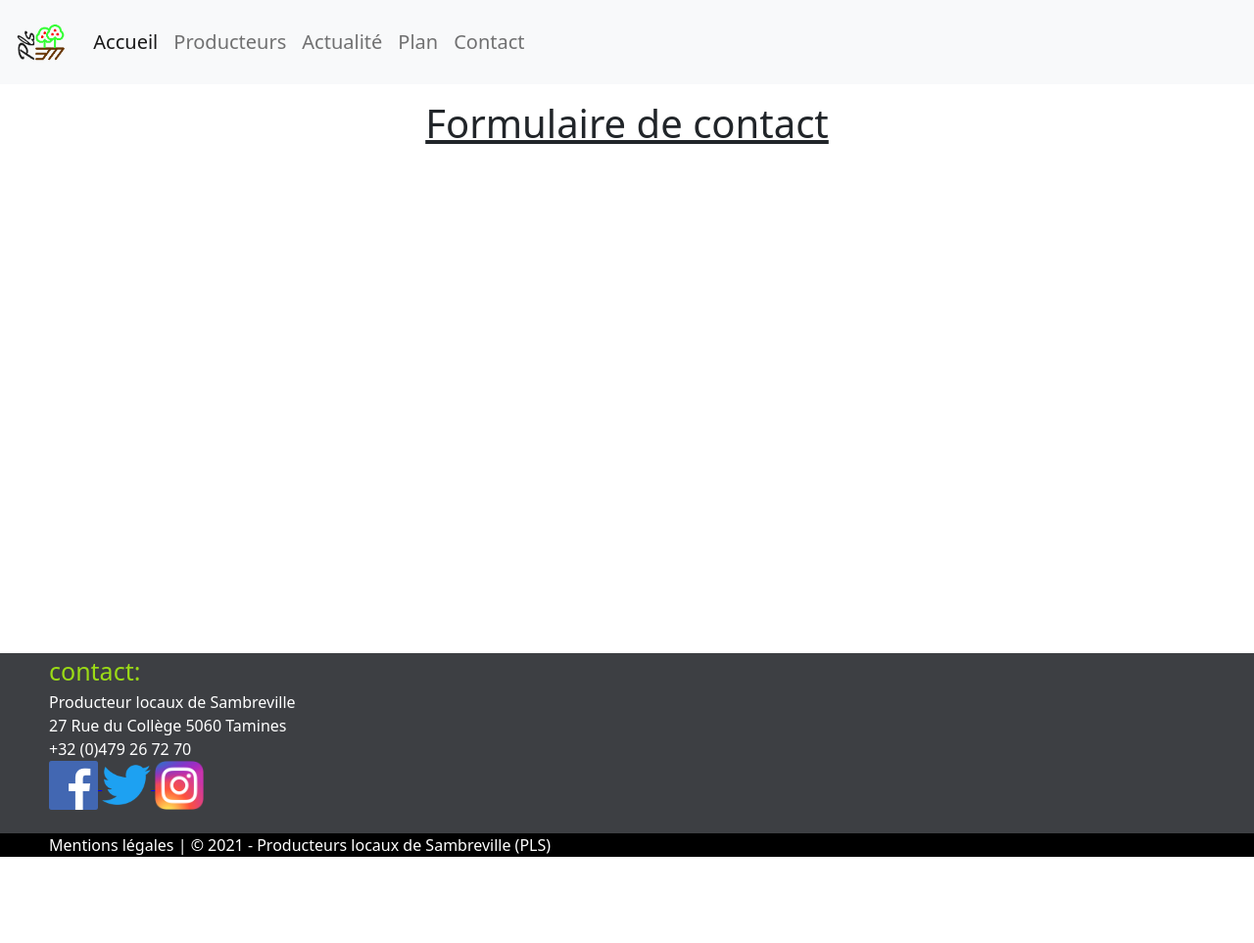
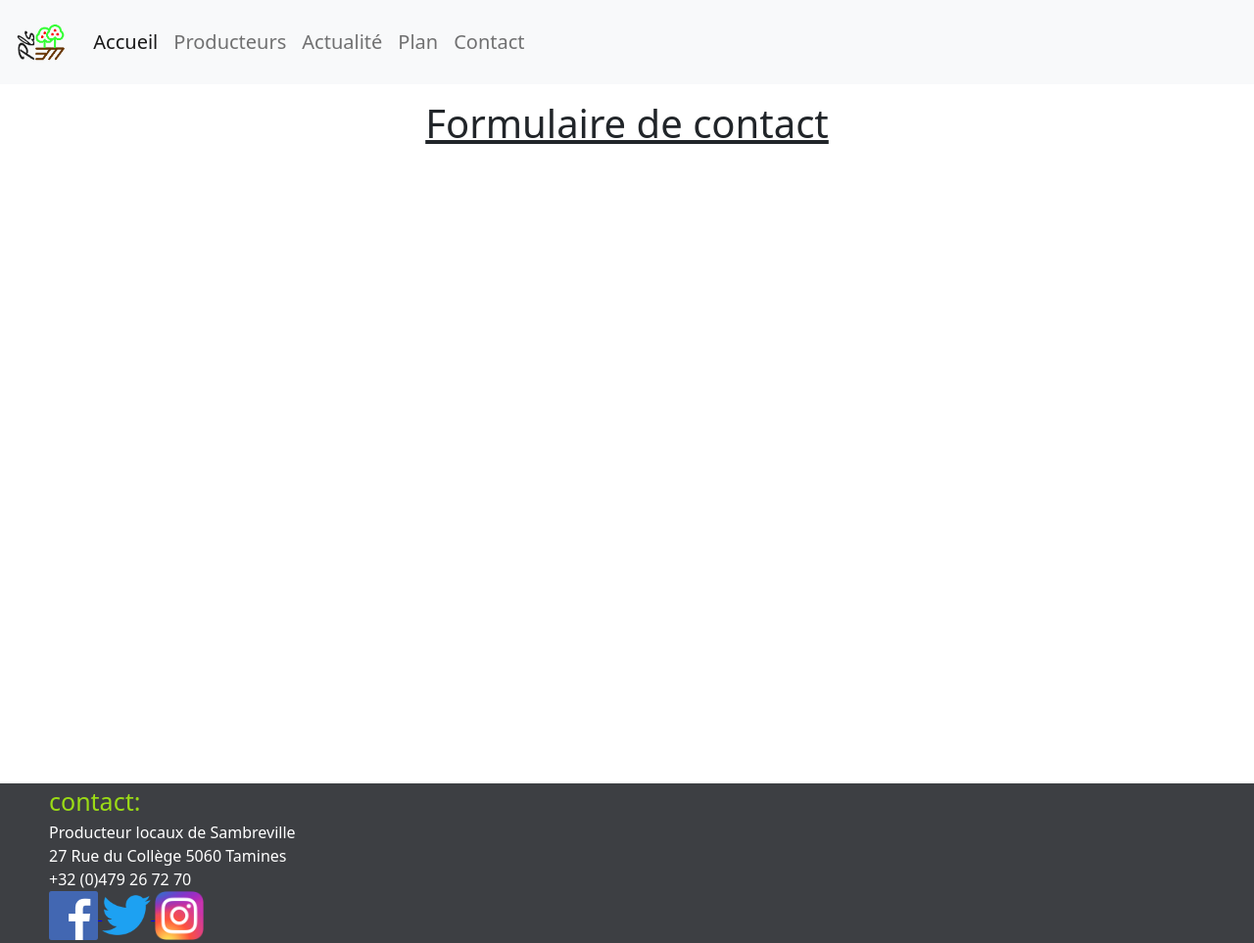
Before and after one commit to Producteurs-Locaux-De-Sambreville/Producteurs-Locaux-De-Sambreville.github.io, a plain HTML site: page contact.html in a window 1280 px wide. Shown: the top 963 px of the page at 98% size. Before the commit the page ends 875 px from the top, so only its background shows below. Drawn offline with nearby package versions, Linux system fonts and the light colour scheme; a script that the page names is missing.

Commit message:
Add files via upload

```diff
--- a/css/style.css
+++ b/css/style.css
@@ -52,7 +52,7 @@
 }
 .bas2{
 	position: absolute;
-	bottom: 133px;
+	bottom: 0px;
 	padding-top: 50px;
 	height: 50px;
 	width: 100%;
```
